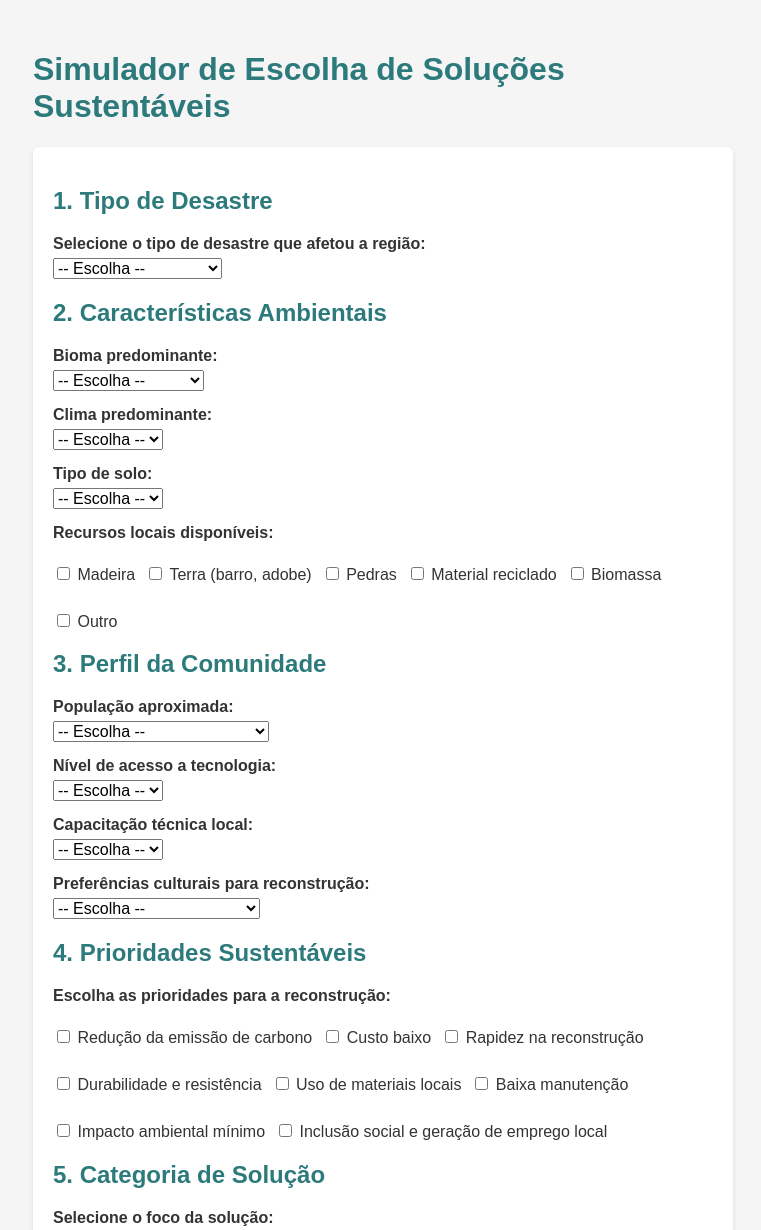
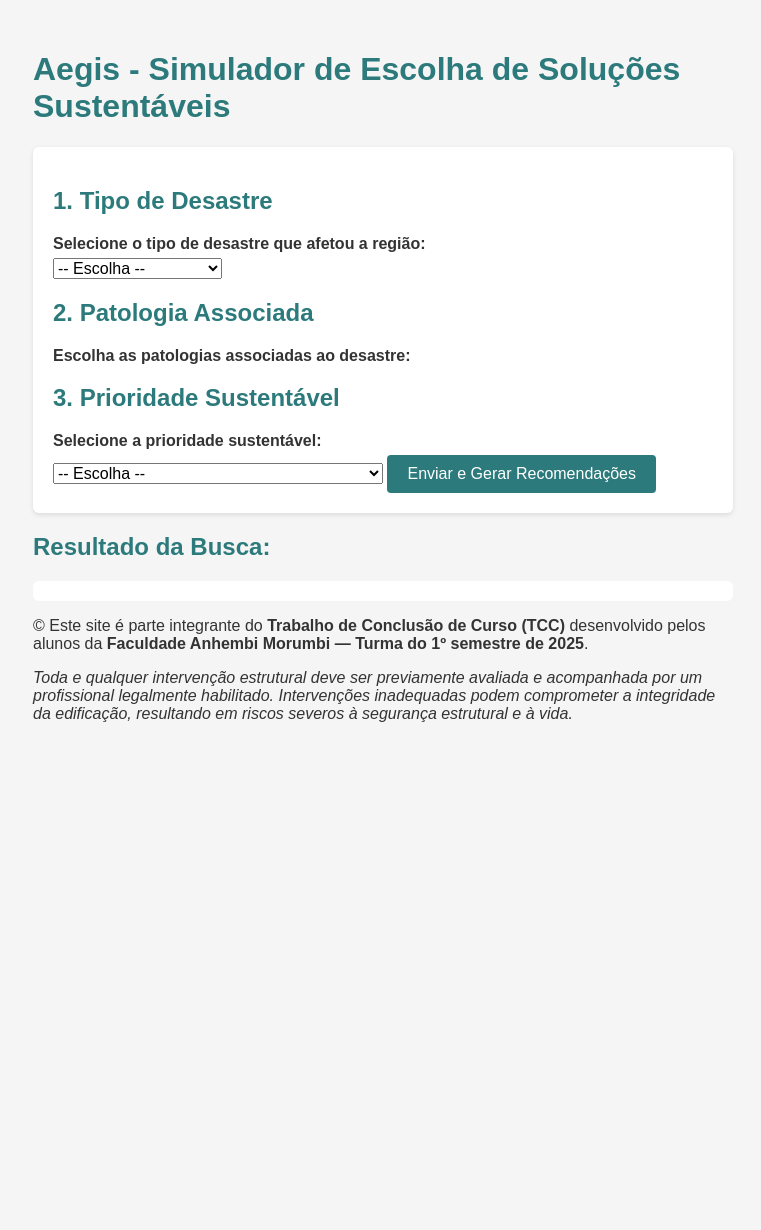
Before and after one commit to ThatGika/Aegis, a plain HTML site: page index.html in a window 1280 px wide. Shown: the top 1230 px of the page, without its empty margins (257-1018 px from the left). After the commit the page ends 800 px from the top, so only its background shows below. Drawn offline with Linux system fonts and the light colour scheme.

Commit message:
refactor: update disaster selection and pathology handling in form

```diff
--- a/index.html
+++ b/index.html
@@ -4,7 +4,7 @@
 <head>
     <meta charset="UTF-8" />
     <meta name="viewport" content="width=device-width, initial-scale=1" />
-    <title>Simulador de Soluções Sustentáveis</title>
+    <title>Aegis - Simulador de Soluções Sustentáveis</title>
     <style>
         body {
             font-family: Arial, sans-serif;
@@ -77,7 +77,7 @@
 </head>
 
 <body>
-    <h1>Simulador de Escolha de Soluções Sustentáveis</h1>
+    <h1>Aegis - Simulador de Escolha de Soluções Sustentáveis</h1>
     <form id="formSustentavel">
         <h2>1. Tipo de Desastre</h2>
         <label for="desastre">Selecione o tipo de desastre que afetou a região:</label>
@@ -87,111 +87,58 @@
             <option value="Enchente/Inundação">Enchente/Inundação</option>
             <option value="Ciclone/Tempestade">Ciclone/Tempestade</option>
             <option value="Seca">Seca</option>
-      <option value="Outro">Outro</option>
         </select>
 
-        <h2>2. Características Ambientais</h2>
-        <label for="bioma">Bioma predominante:</label>
-        <select id="bioma" name="bioma" required>
+        <h2>2. Patologia Associada</h2>
+        <label>Escolha as patologias associadas ao desastre:</label>
+        <div class="multiselect-Terremoto hidden" id="multiselect-Terremoto">
+            <label><input type="checkbox" name="patologias" value="Fissuras e trincas estruturais"> Fissuras e trincas estruturais</label>
+            <label><input type="checkbox" name="patologias" value="Danos nas fundações"> Danos nas fundações</label>
+            <label><input type="checkbox" name="patologias" value="Rachaduras nas conexões estruturais"> Rachaduras nas conexões estruturais</label>
+            <label><input type="checkbox" name="patologias" value="Durabilidade e resistência"> Durabilidade e resistência</label>
+            <label><input type="checkbox" name="patologias" value="Deslocamento de telhados"> Deslocamento de telhados</label>
+            <label><input type="checkbox" name="patologias" value="Descolamento de revestimentos"> Descolamento de revestimentos</label>
+        </div>
+
+        <div class="multiselect-Enchente hidden" id="multiselect-Enchente">
+            <label><input type="checkbox" name="patologias" value="Recalque diferencial"> Recalque diferencial</label>
+            <label><input type="checkbox" name="patologias" value="Trincas e fissuras"> Trincas e fissuras</label>
+            <label><input type="checkbox" name="patologias" value="Infiltrações"> Infiltrações</label>
+            <label><input type="checkbox" name="patologias" value="Mofo"> Mofo</label>
+            <label><input type="checkbox" name="patologias" value="Descascamento de pintura e reboco"> Descascamento de pintura e reboco</label>
+            <label><input type="checkbox" name="patologias" value="Empenamento de portas e janelas"> Empenamento de portas e janelas</label>
+            <label><input type="checkbox" name="patologias" value="Descolamento de cerâmicas"> Descolamento de cerâmicas</label>
+        </div>
+
+        <div class="multiselect-Ciclone hidden" id="multiselect-Ciclone">
+            <label><input type="checkbox" name="patologias" value="Danos em telhados e coberturas"> Danos em telhados e coberturas</label>
+            <label><input type="checkbox" name="patologias" value="Danos às estruturas de vedação"> Danos às estruturas de vedação</label>
+            <label><input type="checkbox" name="patologias" value="Deslocamento de revestimentos e fachadas"> Deslocamento de revestimentos e fachadas</label>
+        </div>
+
+        <div class="multiselect-Seca hidden" id="multiselect-Seca">
+            // Seca
+            <label><input type="checkbox" name="patologias" value="Fissuras e trincas"> Fissuras e trincas</label>
+            <label><input type="checkbox" name="patologias" value="Descolamento de revestimentos"> Descolamento de revestimentos</label>
+            <label><input type="checkbox" name="patologias" value="Empenamento de portas e janelas"> Empenamento de portas e janelas</label>
+        </div>
+
+
+        <h2>3. Prioridade Sustentável</h2>
+        <label for="prioridades">Selecione a prioridade sustentável:</label>
+        <select id="prioridades" name="prioridades" required>
             <option value="">-- Escolha --</option>
-      <option value="Floresta Tropical">Floresta Tropical</option>
-      <option value="Cerrado">Cerrado</option>
-      <option value="Pantanal">Pantanal</option>
-      <option value="Pampas">Pampas</option>
-      <option value="Mata Atlântica">Mata Atlântica</option>
-      <option value="Caatinga">Caatinga</option>
-      <option value="Andes/Montanhas">Andes/Montanhas</option>
-      <option value="Outro">Outro</option>
+            <option value="Redução da emissão de carbono">Redução da emissão de carbono</option>
+            <option value="Custo baixo">Custo baixo</option>
+            <option value="Rapidez na reconstrução">Rapidez na reconstrução</option>
+            <option value="Durabilidade e resistência">Durabilidade e resistência</option>
+            <option value="Uso de materiais locais">Uso de materiais locais</option>
+            <option value="Baixa manutenção">Baixa manutenção</option>
+            <option value="Impacto ambiental mínimo">Impacto ambiental mínimo</option>
+            <option value="Inclusão social e geração de emprego local">Inclusão social e geração de emprego local</option>
         </select>
 
-        <label for="clima">Clima predominante:</label>
-        <select id="clima" name="clima" required>
-      <option value="">-- Escolha --</option>
-      <option value="Tropical">Tropical</option>
-      <option value="Semiárido">Semiárido</option>
-      <option value="Temperado">Temperado</option>
-      <option value="Subtropical">Subtropical</option>
-      <option value="Frio/Alpino">Frio/Alpino</option>
-    </select>
 
-        <label for="solo">Tipo de solo:</label>
-        <select id="solo" name="solo" required>
-      <option value="">-- Escolha --</option>
-      <option value="Argiloso">Argiloso</option>
-      <option value="Arenoso">Arenoso</option>
-      <option value="Laterítico">Laterítico</option>
-      <option value="Orgânico">Orgânico</option>
-      <option value="Rochoso">Rochoso</option>
-    </select>
-
-        <label>Recursos locais disponíveis:</label>
-        <div class="multiselect">
-            <label><input type="checkbox" name="recursos" value="Madeira"> Madeira</label>
-            <label><input type="checkbox" name="recursos" value="Terra (barro, adobe)"> Terra (barro, adobe)</label>
-            <label><input type="checkbox" name="recursos" value="Pedras"> Pedras</label>
-            <label><input type="checkbox" name="recursos" value="Material reciclado"> Material reciclado</label>
-            <label><input type="checkbox" name="recursos" value="Biomassa"> Biomassa</label>
-            <label><input type="checkbox" id="outroCheck" name="recursos" value="Outro"> Outro</label>
-        </div>
-        <input type="text" id="outroTexto" placeholder="Descreva o recurso" class="hidden" />
-
-        <h2>3. Perfil da Comunidade</h2>
-        <label for="populacao">População aproximada:</label>
-        <select id="populacao" name="populacao" required>
-      <option value="">-- Escolha --</option>
-      <option value="Menos de 1.000 habitantes">Menos de 1.000 habitantes</option>
-      <option value="1.000 a 10.000">1.000 a 10.000</option>
-      <option value="10.000 a 50.000">10.000 a 50.000</option>
-      <option value="Mais de 50.000">Mais de 50.000</option>
-    </select>
-
-        <label for="tecnologia">Nível de acesso a tecnologia:</label>
-        <select id="tecnologia" name="tecnologia" required>
-      <option value="">-- Escolha --</option>
-      <option value="Baixo">Baixo</option>
-      <option value="Médio">Médio</option>
-      <option value="Alto">Alto</option>
-    </select>
-
-        <label for="capacitacao">Capacitação técnica local:</label>
-        <select id="capacitacao" name="capacitacao" required>
-      <option value="">-- Escolha --</option>
-      <option value="Baixa">Baixa</option>
-      <option value="Média">Média</option>
-      <option value="Alta">Alta</option>
-    </select>
-
-        <label for="cultura">Preferências culturais para reconstrução:</label>
-        <select id="cultura" name="cultura" required>
-      <option value="">-- Escolha --</option>
-      <option value="Preservar tradições locais">Preservar tradições locais</option>
-      <option value="Adotar novas tecnologias">Adotar novas tecnologias</option>
-      <option value="Mistura de ambos">Mistura de ambos</option>
-    </select>
-
-        <h2>4. Prioridades Sustentáveis</h2>
-        <label>Escolha as prioridades para a reconstrução:</label>
-        <div class="multiselect">
-            <label><input type="checkbox" name="prioridades" value="Redução da emissão de carbono"> Redução da emissão de carbono</label>
-            <label><input type="checkbox" name="prioridades" value="Custo baixo"> Custo baixo</label>
-            <label><input type="checkbox" name="prioridades" value="Rapidez na reconstrução"> Rapidez na reconstrução</label>
-            <label><input type="checkbox" name="prioridades" value="Durabilidade e resistência"> Durabilidade e resistência</label>
-            <label><input type="checkbox" name="prioridades" value="Uso de materiais locais"> Uso de materiais locais</label>
-            <label><input type="checkbox" name="prioridades" value="Baixa manutenção"> Baixa manutenção</label>
-            <label><input type="checkbox" name="prioridades" value="Impacto ambiental mínimo"> Impacto ambiental mínimo</label>
-            <label><input type="checkbox" name="prioridades" value="Inclusão social e geração de emprego local"> Inclusão social e geração de emprego local</label>
-        </div>
-
-        <h2>5. Categoria de Solução</h2>
-        <label for="categoria">Selecione o foco da solução:</label>
-        <select id="categoria" name="categoria" required>
-      <option value="">-- Escolha --</option>
-      <option value="Habitação">Habitação</option>
-      <option value="Gestão da água">Gestão da água</option>
-      <option value="Energia">Energia</option>
-      <option value="Infraestrutura">Infraestrutura</option>
-      <option value="Saúde e saneamento">Saúde e saneamento</option>
-      <option value="Agricultura e segurança alimentar">Agricultura e segurança alimentar</option>
     </select>
 
         <input type="submit" class="btn-submit" value="Enviar e Gerar Recomendações" />
@@ -205,4 +152,9 @@
     <script src="formHandler.js"></script>
 </body>
 
+<div class="footer">
+  <p>© Este site é parte integrante do <strong>Trabalho de Conclusão de Curso (TCC)</strong> desenvolvido pelos alunos da <strong>Faculdade Anhembi Morumbi — Turma do 1º semestre de 2025</strong>.</p>
+
+  <p><em>Toda e qualquer intervenção estrutural deve ser previamente avaliada e acompanhada por um profissional legalmente habilitado. Intervenções inadequadas podem comprometer a integridade da edificação, resultando em riscos severos à segurança estrutural e à vida.</em></p>
+</div>
 </html>
```
Also changed, not shown: formHandler.js (+50 -34 lines). Lines whose indentation alone changed are shown as unchanged.
